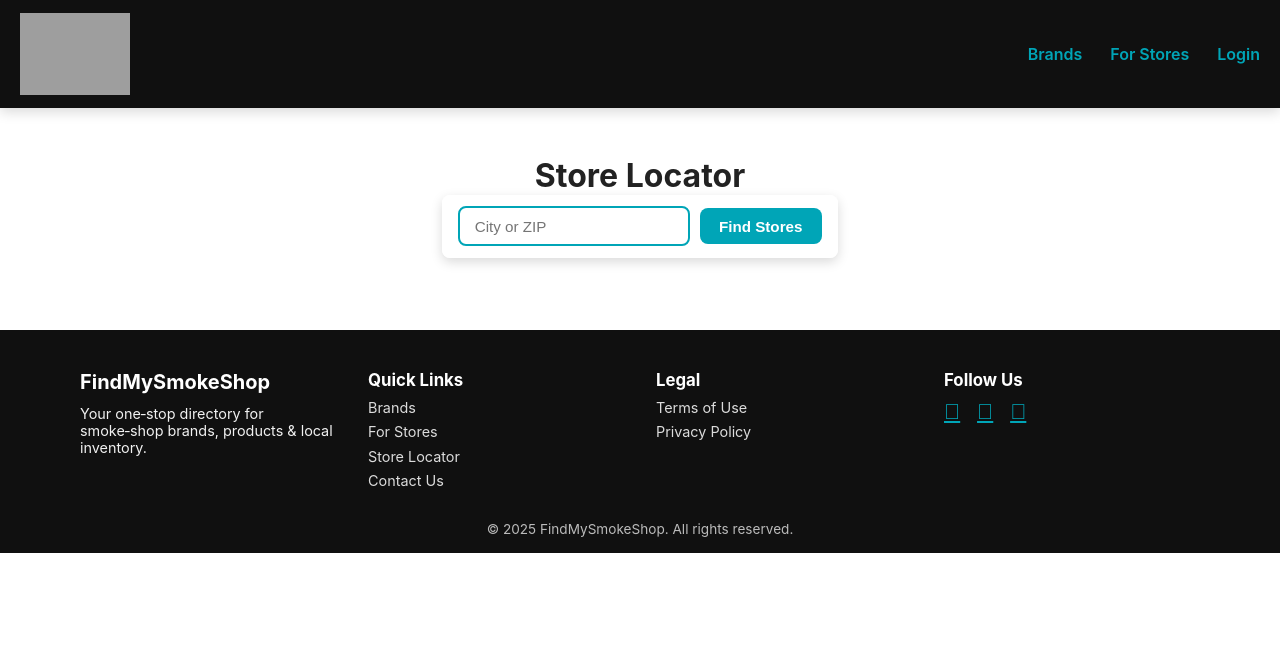
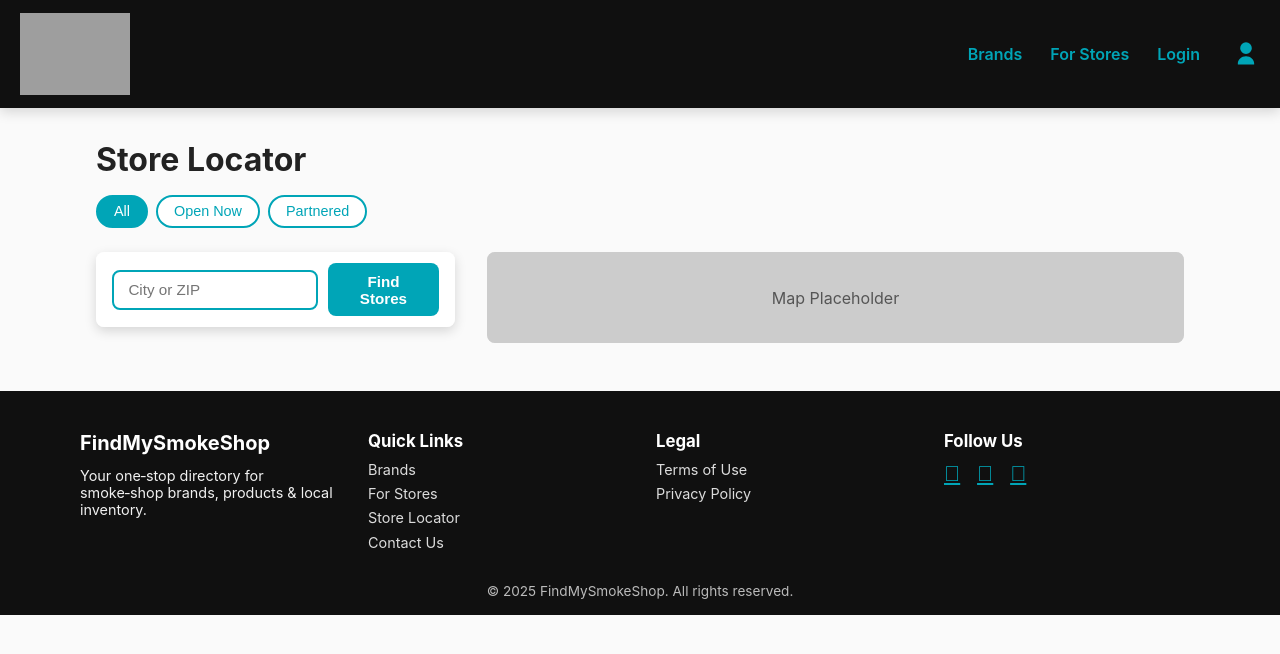
Before and after one commit to itsYork/findmysmokeshop, a plain HTML site: page locator.html in a window 1280 px wide. Drawn offline with Linux system fonts and the light colour scheme; grey boxes are pictures that could not be loaded.

Commit message:
Redesign locator page layout

```diff
--- a/locator.html
+++ b/locator.html
@@ -6,29 +6,44 @@
   <title>Store Locator | FindMySmokeShop</title>
   <link rel="stylesheet" href="styles.css">
 </head>
-<body>
+<body class="locatorPage">
 <header class="navbar">
   <a href="index.html" class="brand">
     <img src="https://cdn1.site-media.eu/images/0/17873942/full-logo-trasnparent-bg-usB-Tiu-NwyR5pEhcKXtxQ.png" alt="logo" width="110">
   </a>
   <nav role="navigation">
     <ul class="navLinks" id="navLinks">
-      <li><a href="brands.html" >Brands</a></li>
-      <li><a href="for-shops.html" >For Stores</a></li>
-      <li><a href="login.html" >Login</a></li>
+      <li><a href="brands.html">Brands</a></li>
+      <li><a href="for-shops.html">For Stores</a></li>
+      <li><a href="login.html">Login</a></li>
     </ul>
   </nav>
+  <a href="login.html" class="userIcon" aria-label="Account">
+    <svg viewBox="0 0 24 24" aria-hidden="true"><path fill="currentColor" d="M12 12a5 5 0 1 0 0-10 5 5 0 0 0 0 10zm0 2c-4 0-7 3-7 6v1h14v-1c0-3-3-6-7-6z"/></svg>
+  </a>
   <button class="menuBtn" id="menuBtn" aria-label="Toggle menu"><span></span></button>
 </header>
-  <main class="locatorWrap">
+  <section class="locatorHeader">
     <h1>Store Locator</h1>
-    <form id="locatorForm" class="searchForm" style="margin-bottom:1.5rem">
+    <div class="filterRow">
+      <button class="filterBtn active">All</button>
+      <button class="filterBtn">Open Now</button>
+      <button class="filterBtn">Partnered</button>
+    </div>
+  </section>
+  <main class="locatorGrid">
+    <div class="locatorList">
+      <form id="locatorForm" class="searchForm">
         <div class="searchBox">
           <input type="text" id="locationInput" placeholder="City or ZIP" required>
           <button type="submit">Find Stores</button>
         </div>
       </form>
       <div id="storeResults" class="results"></div>
+    </div>
+    <div class="locatorMap">
+      <div id="map" class="mapArea">Map Placeholder</div>
+    </div>
   </main>
 <footer class="siteFooter">
   <div class="footerInner">
--- a/styles.css
+++ b/styles.css
@@ -75,3 +75,19 @@ img{display:block;max-width:100%}
 .results{display:flex;flex-direction:column;gap:.75rem;margin-top:1rem}
 .storeItem{padding:1rem;border:2px solid #e0e0e0;border-radius:var(--radius);text-align:left;box-shadow:var(--shadow)}
 .badge{background:var(--accent);color:#fff;border-radius:var(--radius);padding:.2rem .5rem;font-size:.75rem;margin-left:.4rem}
+
+/* ---- Locator Page Layout ---- */
+.locatorPage{background:#fafafa}
+.locatorHeader{max-width:var(--maxW);margin:2rem auto 1.5rem;padding:0 1rem}
+.locatorHeader h1{font-size:2rem;margin-bottom:1rem;text-align:left}
+.filterRow{display:flex;gap:.5rem;flex-wrap:wrap;margin-bottom:1.5rem}
+.filterBtn{padding:.4rem 1rem;border:2px solid var(--accent);border-radius:999px;background:#fff;color:var(--accent);cursor:pointer;font-size:.9rem}
+.filterBtn.active{background:var(--accent);color:#fff}
+.locatorGrid{display:flex;gap:2rem;max-width:var(--maxW);margin:0 auto;padding:0 1rem}
+.locatorList{flex:0 0 30%;display:flex;flex-direction:column}
+.locatorList .results{flex:1 1 auto;overflow-y:auto;padding-right:.5rem;margin-top:1rem}
+.locatorMap{flex:1;background:#e5e5e5;border-radius:var(--radius);position:relative}
+.mapArea{width:100%;height:100%;border-radius:var(--radius);background:#ccc;display:flex;align-items:center;justify-content:center;color:#555;font-size:1rem}
+.userIcon{margin-left:1rem;color:var(--accent);display:flex;align-items:center}
+.userIcon svg{width:28px;height:28px}
+@media(max-width:800px){.locatorGrid{flex-direction:column}.locatorList{flex:0 0 auto}}
```
Lines whose indentation alone changed are shown as unchanged.
